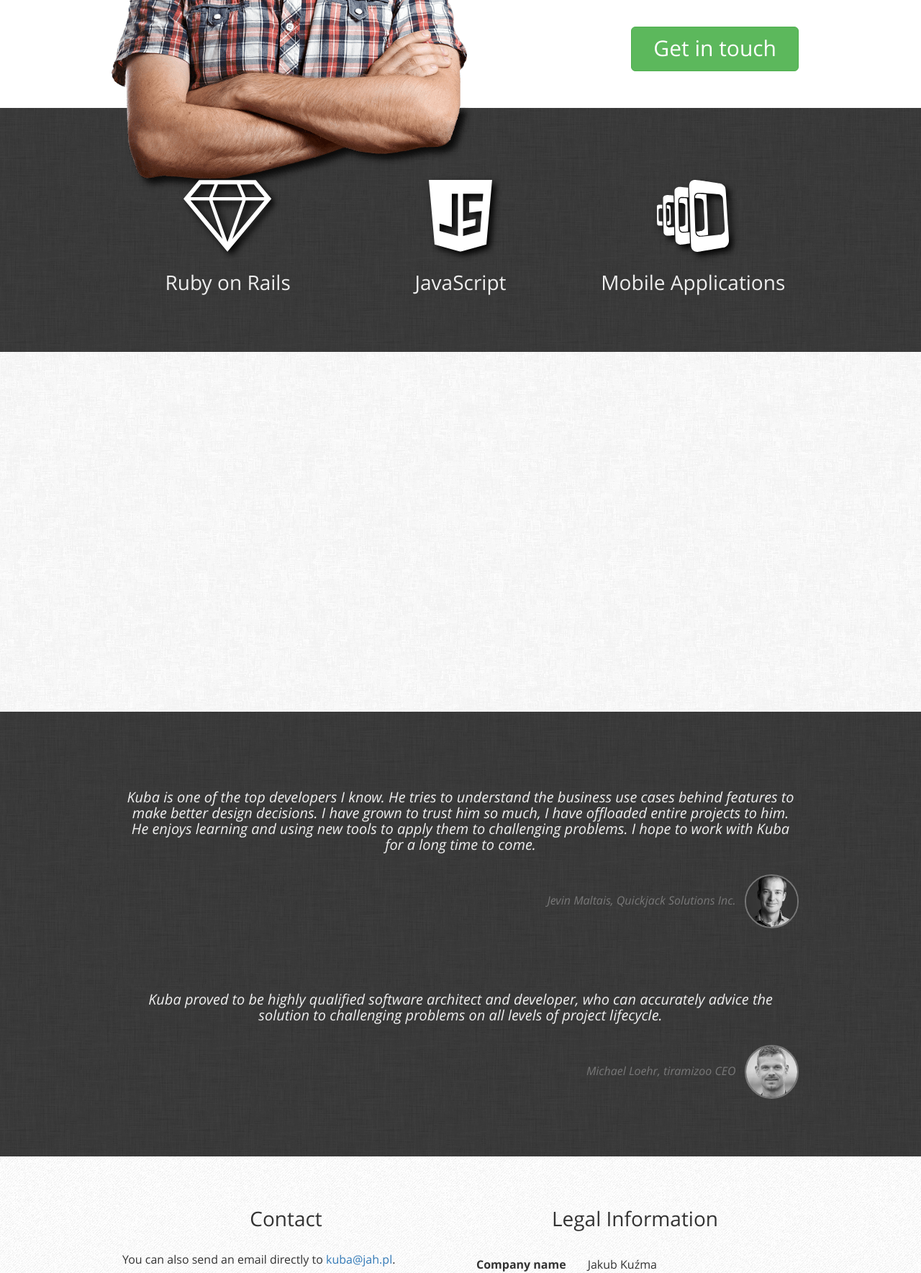
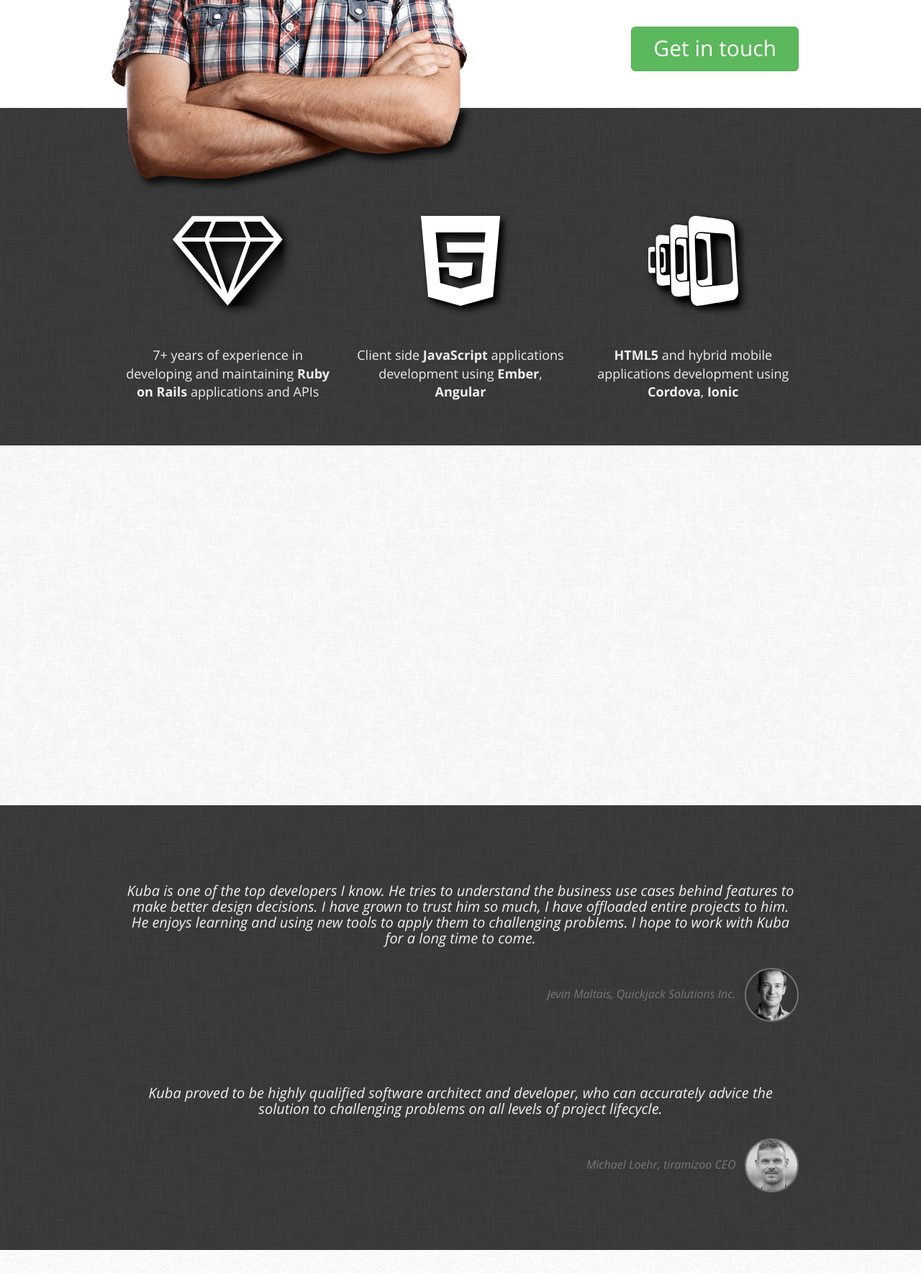
Before and after one commit to qoobaa/qoobaa.github.io, a Jekyll site: the page built from index.html, in a window 1280 px wide, cut to the strip 450-2219 px from the top of the page. Shown: the whole strip at 72% size. Built offline with Jekyll 4.4.1, drawn with Linux system fonts in a browser that asks for light colours.

Commit message:
added html5 logo

```diff
--- a/css/main.scss
+++ b/css/main.scss
@@ -92,6 +92,16 @@ section {
     background-color: $gray-dark;
     color: $gray-lighter;
     text-align: center;
+
+    svg {
+        margin: 50px 0;
+        -webkit-filter: drop-shadow(5px 5px 5px #000);
+        filter: drop-shadow(5px 5px 5px #000);
+    }
+
+    p {
+        font-size: 1.8rem;
+    }
 }
 
 #projects {
@@ -139,8 +149,3 @@ section {
         }
     }
 }
-
-.shadow {
-    -webkit-filter: drop-shadow(5px 5px 5px #000);
-            filter: drop-shadow(5px 5px 5px #000);
-}
--- a/index.html
+++ b/index.html
@@ -19,25 +19,35 @@ layout: default
   <div class="container">
     <div class="row">
       <div class="col-md-4">
-        <svg viewBox="0 0 80 65" height="100" class="shadow">
+        <svg viewBox="0 0 80 65" height="125">
           {% include svg/ruby.svg %}
         </svg>
 
-        <h3>Ruby on Rails</h3>
+        <p>
+          7+ years of experience in developing and
+          maintaining <strong>Ruby on Rails</strong> applications and APIs
+        </p>
       </div>
       <div class="col-md-4">
-        <svg viewBox="0 0 327 371" height="100" class="shadow">
-          {% include svg/javascript.svg %}
+        <svg viewBox="0 0 327 371" height="125">
+          {% include svg/html5.svg %}
         </svg>
 
-        <h3>JavaScript</h3>
+        <p>
+          Client side <strong>JavaScript</strong> applications
+          development
+          using <strong>Ember</strong>, <strong>Angular</strong>
+        </p>
       </div>
       <div class="col-md-4">
-        <svg viewBox="0 0 128 128" height="100" class="shadow">
+        <svg viewBox="0 0 128 128" height="125">
           {% include svg/phonegap.svg %}
         </svg>
 
-        <h3>Mobile Applications</h3>
+        <p>
+          <strong>HTML5</strong> and hybrid mobile applications development
+          using <strong>Cordova</strong>, <strong>Ionic</strong>
+        </p>
       </div>
     </div>
   </div>
```
Also changed, not shown: _includes/svg/html5.svg (added).
